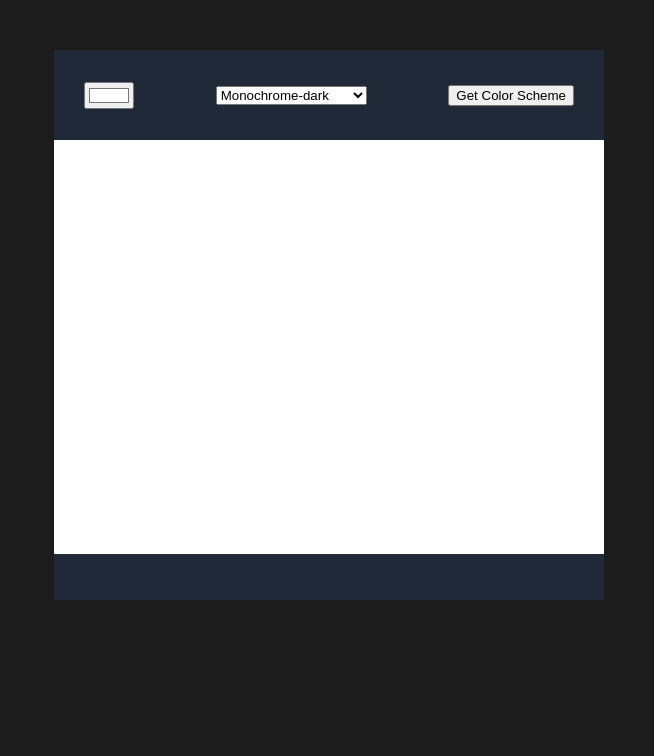
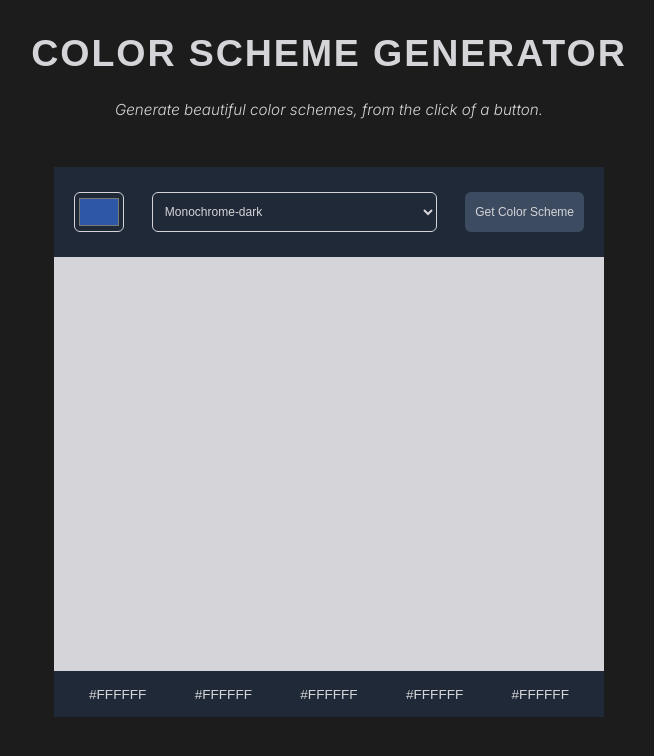
Before and after one commit to nnolmos1/color-scheme-generator, a website built with Vite: page index.html in a window 1280 px wide. Shown: the whole page, without its empty margins (311-965 px from the left). Built offline with nearby package versions, Linux system fonts and the light colour scheme; a web font is replaced by a local one.

Commit message:
Added functionality

```diff
--- a/index.css
+++ b/index.css
@@ -1,16 +1,42 @@
 html, body {
     margin: 0;
     padding: 0;
-    background-color: #1C1C1C
+    background-color: #1C1C1C;
+    font-family: "Google Sans Code", sans-serif;
+}
+
+h1 {
+    color: #D5D4D8;
+    text-align: center;
+    text-transform: uppercase;
+    font-size: 2.35rem;
+    letter-spacing: 0.05em;
+    font-family: "Google Sans Code", sans-serif;
+}
+
+h2{
+    color: #D5D4D8;
+    text-align: center;
+    font-size: 0.95rem;
+    font-style: italic;
+    font-weight: 300;
+    font-family: "Inter", sans-serif;
+}
+
+.text-container {
+    margin-top: 2em;
+    margin-bottom: 2em;
 }
 
 .container {
-    height: 550px;
-    width: 550px;
+    max-width: 550px;
+    max-height: 550px;
+    height: 100%;
+    width: 90%;
     background-color: #1F2937;
 
     margin: 0 auto;
-    margin-top: 50px;
+    margin-top: 3em;
 }
 
 .top-section {
@@ -19,15 +45,74 @@ html, body {
     display: flex;
     justify-content: space-between;
     align-items: center;
-    padding: 0 30px;
+    padding: 0 20px;
+    gap: 8px;
+}
 
+#scheme-options {
+    display: flex;
+    width: 56%;
+    padding: 0 8px;
+}
+
+#color-picker, #scheme-options, #get-scheme-btn {
+    height: 40px;
+    background-color: #1F2937;
+    border: 1px solid #D5D4D8;
+    border-radius: 6px;
+    color: #D5D4D8;
+    font-size: 0.75rem;
+    font-family: "Google Sans Code", sans-serif;
+
+}
+
+#get-scheme-btn {
+    padding: 0 10px;
+    background-color: #3D4B60;
+    border: none;
+    transition: all 0.3s ease;
+}
+
+#get-scheme-btn:hover {
+    background-color: #D5D4D8;
+    color: #1F2937;
+    cursor: pointer;
+    transform: scale(1.05);
 }
 
 .middle-section {
     height: 414px;
-    background-color: white;
+    background-color: #D5D4D8;
+    display: flex;
 }
 
 .bottom-section {
     height: 46px;
+    font-size: 0.85rem;
+    color: #D5D4D8;
+    display: flex;
+    flex-direction: row;
+    justify-content: space-between;
+    align-items: center;
+    padding: 0 35px;
 }
+
+.color-box {
+    width: 110px;
+    height: 414px;
+    display: flex;
+    flex-direction: row;
+}
+
+
+/* Accessibility */
+.sr-only {
+    position: absolute;
+    width: 1px;
+    height: 1px;
+    padding: 0;
+    margin: -1px;
+    overflow: hidden;
+    clip: rect(0, 0, 0, 0);
+    border: 0;
+}
--- a/index.html
+++ b/index.html
@@ -1,14 +1,31 @@
+<!DOCTYPE html>
 <html>
     <head>
+        <meta charset="UTF-8">
+        <meta name="viewport" content="width=device-width, initial-scale=1.0">
+        <title>Color Scheme Generator</title>
+        <link rel="preconnect" href="https://fonts.googleapis.com">
+        <link rel="preconnect" href="https://fonts.gstatic.com" crossorigin>
+        <link href="https://fonts.googleapis.com/css2?family=Inter:ital,opsz,wght@0,14..32,100..900;1,14..32,100..900&display=swap" rel="stylesheet">
+
+        <link rel="preconnect" href="https://fonts.googleapis.com">
+        <link rel="preconnect" href="https://fonts.gstatic.com" crossorigin>
+        <link href="https://fonts.googleapis.com/css2?family=Google+Sans+Code:ital,wght,MONO@0,300..800,1;1,300..800,1&family=Inter:ital,opsz,wght@0,14..32,100..900;1,14..32,100..900&display=swap" rel="stylesheet">
         <link rel="stylesheet" href="index.css">
     </head>
     <body>
-
+        <div class="text-container">
+        <h1> Color Scheme Generator </h1>
+        <h2> Generate beautiful color schemes, from the click of a button.</h2>
+        </div>
         <div class="container">
 
-            <div class="top-section">
-                <input type="color" id=""colorPicker" name="colorPicker" value="#ffffff">
-                <select id="options" name="options">
+            <header class="top-section">
+                <label for="color-picker" class="sr-only">Choose Seed Color</label>
+                <input type="color" id="color-picker" name="color-picker" value="#2e57a8">
+
+                <label for="scheme-options" class="sr-only">Choose Scheme Mode</label>
+                <select id="scheme-options" name="options">
                     <option value="Monochrome">Monochrome</option>
                     <option value="Monochrome-dark" selected>Monochrome-dark</option>
                     <option value="Monochrome-light">Monochrome-light</option>
@@ -17,15 +34,33 @@
                     <option value="Analogic-complement">Analogic-complement</option>
                     <option value="Triad">Triad</option>
                 </select>
-                <button id="getSchemeBtn">Get Color Scheme</button>
-            </div>
+                <button id="get-scheme-btn">Get Color Scheme</button>
+            </header>
 
-            <div class="middle-section">
+            <main class="middle-section">
+                <div class="color-box" id="color-box-1">
 
-            </div>
+                </div>
+                <div class="color-box" id="color-box-2">
+
+                </div>
+                <div class="color-box" id="color-box-3">
+
+                </div>
+                <div class="color-box" id="color-box-4">
+
+                </div>
+                <div class="color-box" id="color-box-5">
+
+                </div>
+            </main>
 
             <div class="bottom-section">
-
+                 <p class="color-code" id="color-code-1">#FFFFFF</p>
+                 <p class="color-code" id="color-code-2">#FFFFFF</p>
+                 <p class="color-code" id="color-code-3">#FFFFFF</p>
+                 <p class="color-code" id="color-code-4">#FFFFFF</p>
+                 <p class="color-code" id="color-code-5">#FFFFFF</p>
             </div>
 
         </div>
--- a/index.js
+++ b/index.js
@@ -0,0 +1,24 @@
+const getSchemeBtn = document.getElementById("get-scheme-btn");
+const colorPicker = document.getElementById("color-picker");
+
+const colorBoxes = document.querySelectorAll(".color-box");
+const colorCodes = document.querySelectorAll(".color-code");
+
+const schemeSelect = document.getElementById("scheme-options");
+
+// Event listener for the "Get Color Scheme" button
+getSchemeBtn.addEventListener("click", function(){
+    const pickedColor = colorPicker.value.replace("#", ""); // Remove the '#' symbol from the hex picker value
+    const schemeMode = schemeSelect.value.toLowerCase(); // Convert the scheme mode to lowercase for the API request
+
+    fetch(`https://www.thecolorapi.com/scheme?hex=${pickedColor}&mode=${schemeMode}`)
+        .then(response => response.json())
+        .then(data => {
+
+            colorBoxes.forEach((box, index) => {
+                const hexValue = data.colors[index].hex.value;
+                box.style.backgroundColor = hexValue;
+                colorCodes[index].textContent = hexValue;
+            })
+        })
+})
```
